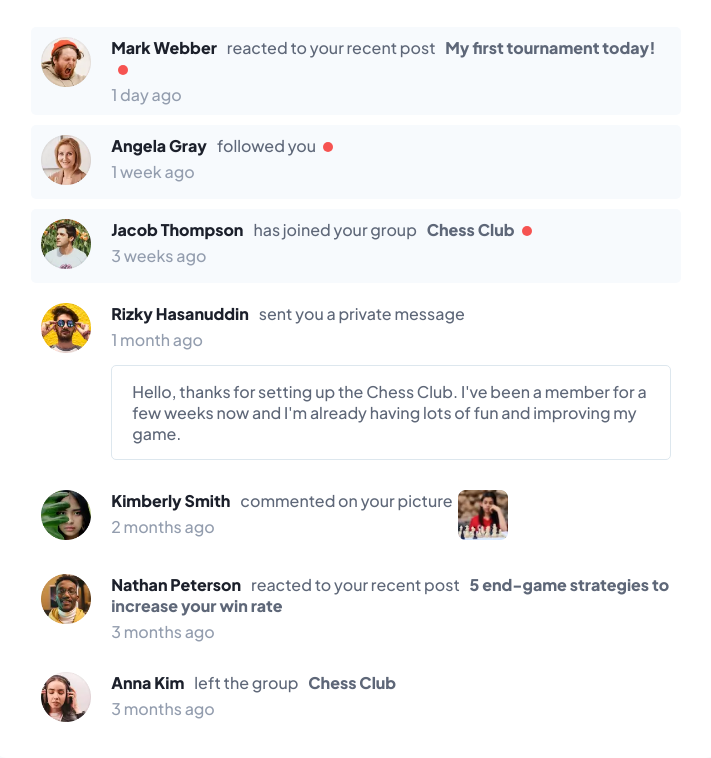
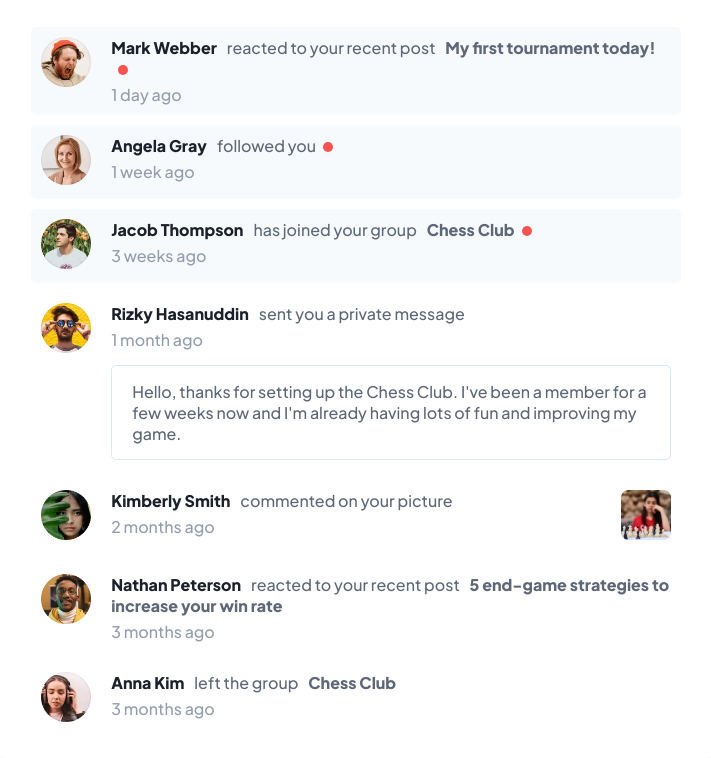
Before and after one commit to BT453567/Notifications-page, a plain HTML site: page index.html in a window 1280 px wide. Shown: the part 63-821 px from the top of the page, without its empty margins (284-995 px from the left). Drawn offline with Linux system fonts and the light colour scheme.

Commit message:
Add files via upload

```diff
--- a/css/styles.css
+++ b/css/styles.css
@@ -190,6 +190,10 @@ body {
     width: 100%;
 }
 
+.notifications__comment-text-wrapper {
+    width: 100%;
+}
+
 .notifications__post-time {
     color: var(--grayish-blue);
 }
```
